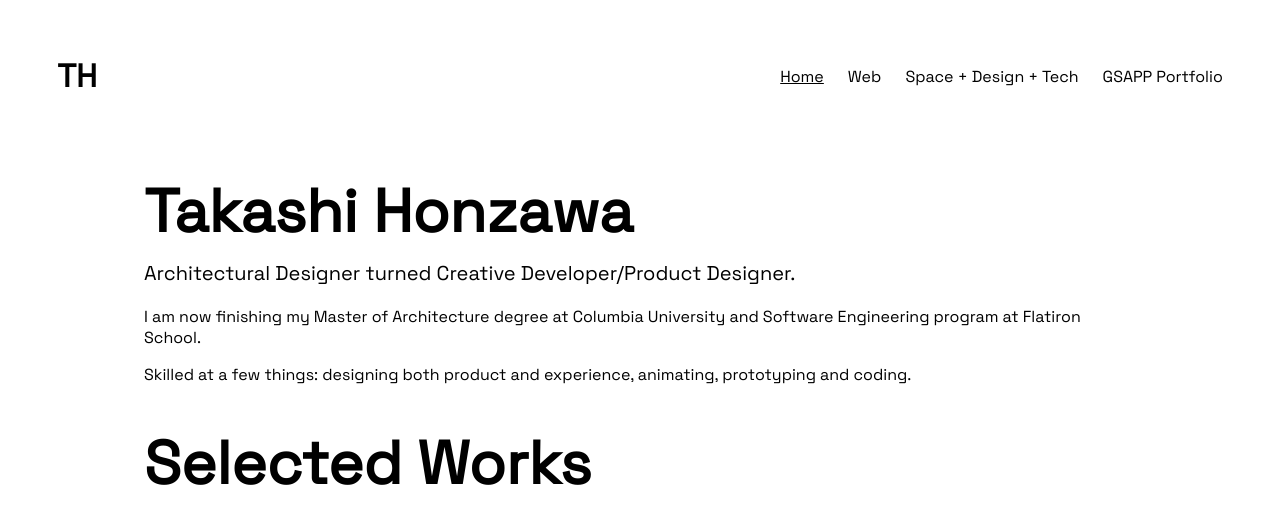
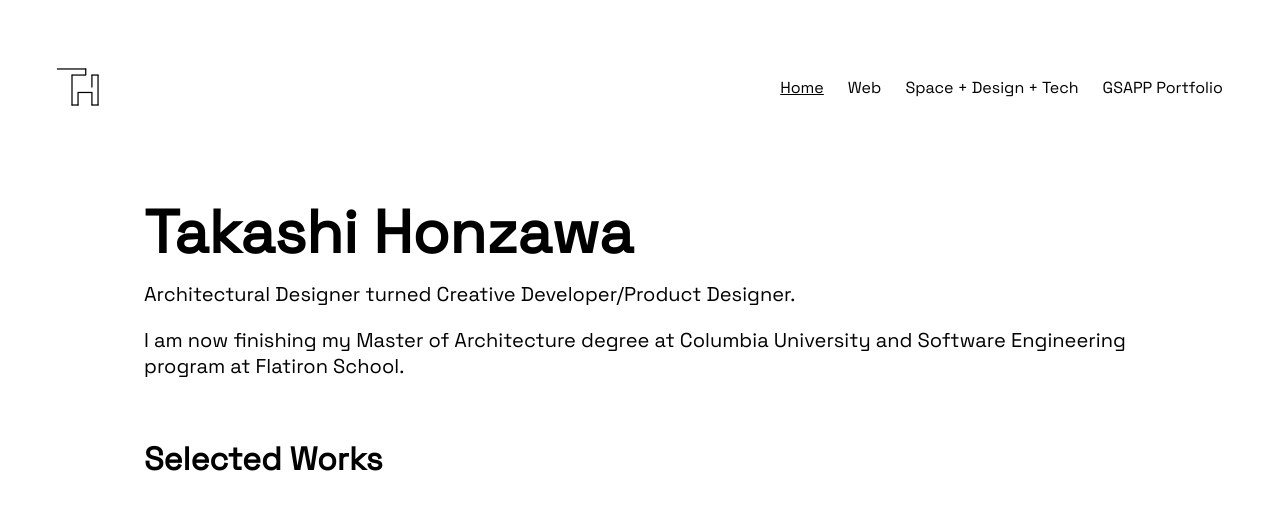
Before and after one commit to taka-2628/portfolio, a React (Create React App) app: page / in a window 1280 px wide. Shown: the top 524 px of the page. Built offline with nearby package versions, Linux system fonts and the light colour scheme.

Commit message:
feat: svg logo added

```diff
--- a/src/components/Header.js
+++ b/src/components/Header.js
@@ -5,11 +5,39 @@ import { BackgroundContext } from './context/background';
 function Header(){
   const { background } = useContext(BackgroundContext);
 
-  const style = {color: background !== "black" ? "black" : "white"};
+  const style = background !== "black" ? "logo-black" : "logo-white";
 
   return (
     <header>
-      <h1 id="logo" style={style}>TH</h1>
+      <svg id="logo" xmlns="http://www.w3.org/2000/svg" viewBox="0 0 49.76 72">
+        <line className={`st0 ${style}`} x1="0" y1="14.36" x2="35" y2="14.36"/>
+        <line className={`st0 ${style}`} x1="17.53" y1="21.66" x2="35" y2="21.66"/>
+        <line className={`st0 ${style}`} x1="34.5" y1="21.66" x2="34.5" y2="13.9"/>
+        <line className={`st0 ${style}`} x1="18.01" y1="58.11" x2="18.01" y2="21.16"/>
+        <line className={`st0 ${style}`} x1="41.91" y1="36.58" x2="41.91" y2="21.16"/>
+        <line className={`st0 ${style}`} x1="49.26" y1="58.12" x2="49.26" y2="21.16"/>
+        <line className={`st0 ${style}`} x1="17.53" y1="57.62" x2="25.76" y2="57.62"/>
+        <line className={`st0 ${style}`} x1="25.26" y1="58.09" x2="25.26" y2="42.57"/>
+        <line className={`st0 ${style}`} x1="24.76" y1="42.57" x2="42.41" y2="42.57"/>
+        <line className={`st0 ${style}`} x1="41.91" y1="58.11" x2="41.91" y2="42.57"/>
+        <line className={`st0 ${style}`} x1="41.51" y1="57.62" x2="49.76" y2="57.62"/>
+        <line className={`st0 ${style}`} x1="41.41" y1="21.66" x2="49.76" y2="21.66"/>
+      </svg>
+      {/* logo version-2
+      <svg id="logo" xmlns="http://www.w3.org/2000/svg" viewBox="0 0 71.65 72">
+        <line className={`st0 ${style}`}  x1="0" y1="10.96" x2="33.58" y2="10.96"/>
+        <line className={`st0 ${style}`}  x1="0" y1="18" x2="33.51" y2="18"/>
+        <rect className="st1" x="11.56" y="18"  width="8.71" height="45.34"/>
+        <rect className="st1" x="63.48" y="10.89" width="7.67" height="20.09"/>
+        <rect className="st1" x="63.48" y="38.56" width="7.67" height="24.78"/>
+        <line className={`st0 ${style}`}  x1="33.51" y1="10.46" x2="33.51" y2="63.34"/>
+        <line className={`st0 ${style}`}  x1="40.9" y1="10.5" x2="40.9" y2="31.19"/>
+        <line className={`st0 ${style}`}  x1="40.9" y1="38.56" x2="40.9" y2="63.34"/>
+        <line className={`st0 ${style}`}  x1="40.45" y1="30.98" x2="64" y2="30.98"/>
+        <line className={`st0 ${style}`}  x1="40.45" y1="38.56" x2="64" y2="38.56"/>
+      </svg>
+      */}
+
       <NavBar />
     </header>
   )
--- a/src/components/Home.js
+++ b/src/components/Home.js
@@ -10,10 +10,9 @@ function Home(){
 
   return (
     <div id="home">
-      <h1>Takashi Honzawa</h1>
+      <h1 id="name">Takashi Honzawa</h1>
       <p id="self-description">Architectural Designer turned Creative Developer/Product Designer.</p>
       <p>I am now finishing my Master of Architecture degree at Columbia University and Software Engineering program at Flatiron School.</p>
-      <p>Skilled at a few things: designing both product and experience, animating, prototyping and coding.</p>
       <SelectedWork />
     </div>
   )
--- a/src/components/SelectedWorks.js
+++ b/src/components/SelectedWorks.js
@@ -3,7 +3,7 @@ import React from "react";
 function SelectedWork(){
 
   return (
-    <div>
+    <div id="selected-works">
       <h1>Selected Works</h1>
     </div>
   )
--- a/src/stylesheets/App.css
+++ b/src/stylesheets/App.css
@@ -53,7 +53,7 @@ body:after{
   border: #000000 solid 1pt;
 }
 
-.white, .black-border {
+.black-border {
   position: relative;
   height: calc(100vh - 40px);
   width: 100%;
@@ -85,6 +85,33 @@ header {
 
 #logo {
   margin-right: auto;
+  height: 60px;
+}
+svg {
+  margin-top: 22px;
+  margin-bottom: 22px;
+}
+/* version 2
+.st0{fill:none;stroke:#000000;stroke-miterlimit:10;}
+.st1{stroke:#000000;stroke-miterlimit:10;}
+*/
+
+.st0{
+  fill:none;
+
+  stroke-width:1.5;
+  stroke-miterlimit:10;
+}
+.st1{
+  fill:none;
+  stroke-miterlimit:10;
+}
+
+.logo-black {
+  stroke:#000000;
+}
+.logo-white {
+  stroke:#ffffff;
 }
 
 #footer {
--- a/src/stylesheets/Home.css
+++ b/src/stylesheets/Home.css
@@ -4,7 +4,7 @@
   text-align: left;
 }
 
-#home h1 {
+#name {
   font-size: 60px;
   margin-bottom: 10px;
 }
@@ -13,3 +13,11 @@
   font-size: 20px;
   margin-top: 0px;
 }
+
+#selected-works {
+  margin-top: 60px;
+}
+
+#home p {
+  font-size: 20px;
+}
```
